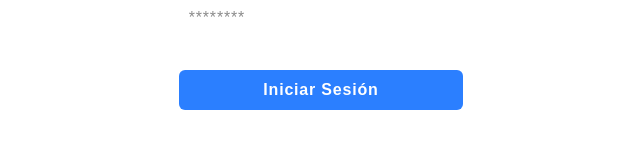
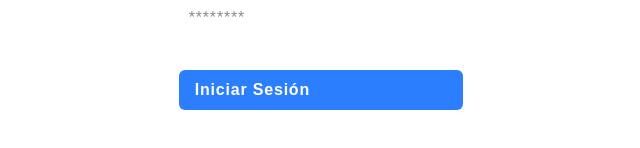
Before and after one commit to AndresG2412/ControlGastos, a Next.js app: page / in a window 1280 px wide. Shown: the part 456-604 px from the top of the page, without its empty margins (319-959 px from the left). Built offline with nearby package versions, Linux system fonts and the light colour scheme.

Commit message:
login temporal

```diff
--- a/src/app/page.jsx
+++ b/src/app/page.jsx
@@ -1,6 +1,12 @@
 import Image from "next/image";
+import Link from "next/link";
 
 export default function Home() {
+
+    const confirmar = () => {
+        console.log("Inicio de sesión confirmado");
+    };
+
     return (
         <form className="flex flex-col items-center justify-center h-screen">
             <div className="my-auto flex flex-col gap-y-8 items-center justify-center bg-white/5 py-10 w-10/12 md:w-1/3 mx-auto rounded-lg">
@@ -16,9 +22,10 @@ export default function Home() {
                     <input id="Contraseña"  autoComplete="off" className="mx-auto outline-none focus:ring-blue-500 focus:border-blue-500 block dark:focus:ring-blue-500 dark:focus:border-blue-500 border-white border-2 rounded-md py-1.5 pl-2 pr-7 tracking-wider w-10/12 md:w-2/3" type="password" placeholder="********" required/>
                 </div>
 
-                <button className="bg-blue-500 tracking-wider text-white font-semibold py-2 px-4 rounded-md w-10/12 md:w-2/3 hover:bg-blue-600 transition-colors duration-300">
+                {/* cambiar a boton */}
+                <Link href="/home" className="bg-blue-500 tracking-wider text-white font-semibold py-2 px-4 rounded-md w-10/12 md:w-2/3 hover:bg-blue-600 transition-colors duration-300">
                     Iniciar Sesión
-                </button>
+                </Link>
             </div>
         </form>
     );
```
